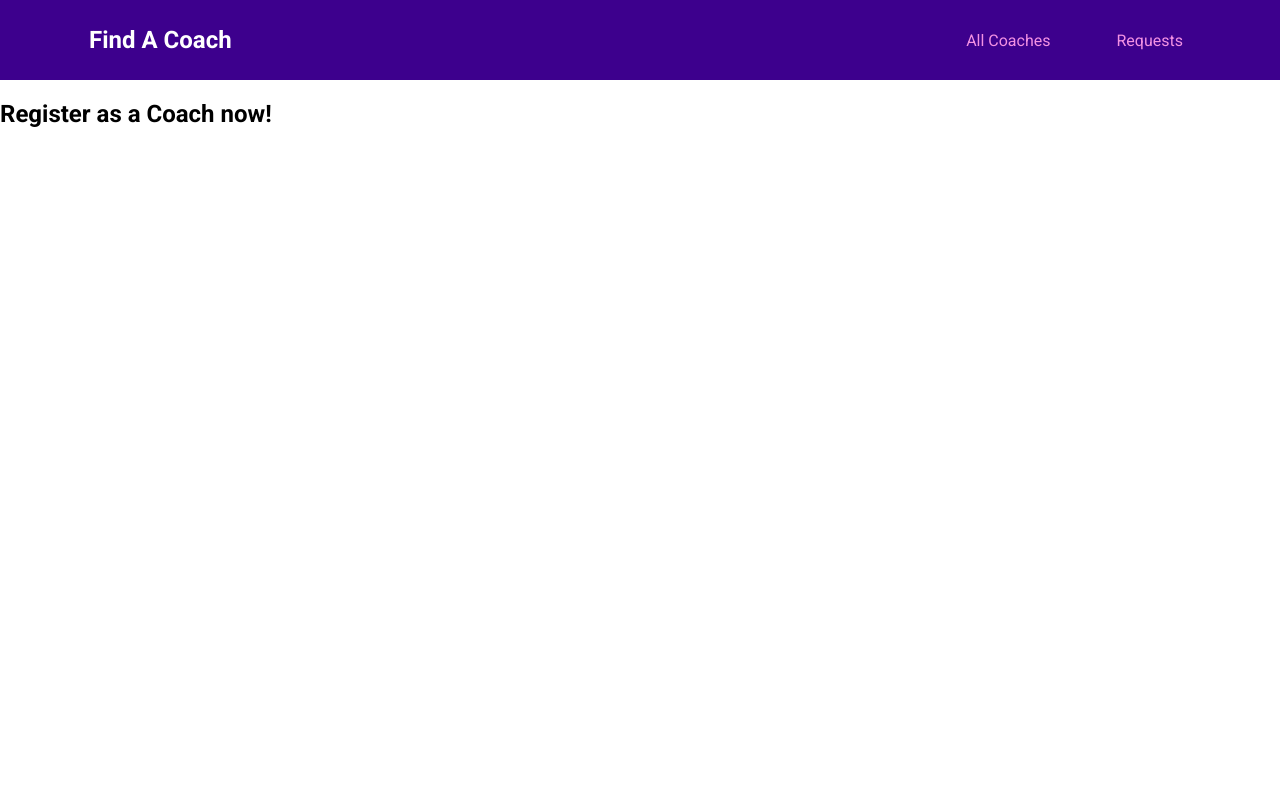
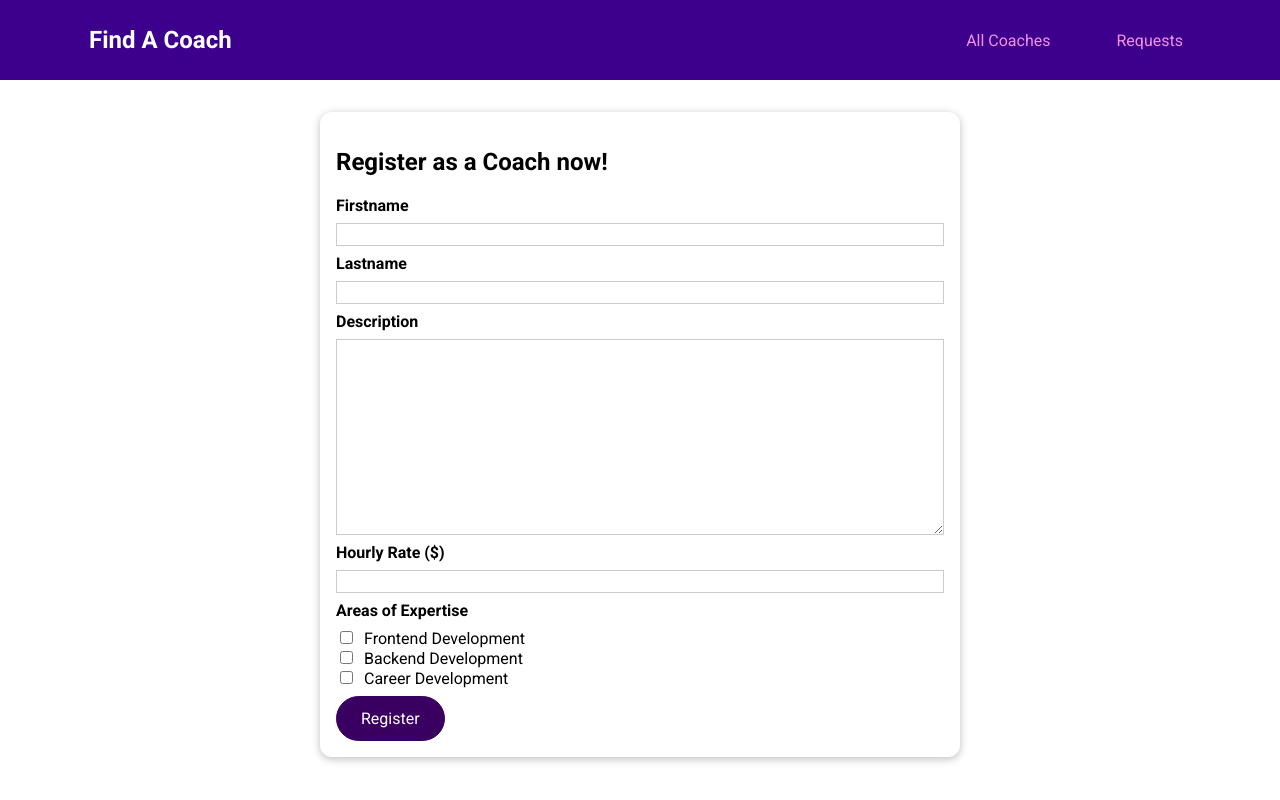
Before and after one commit to sydmasina/Find-a-Coach-VueApp, a Vue app: page /register in a window 1280 px wide. Built offline with nearby package versions, Linux system fonts and the light colour scheme.

Commit message:
Add Coach Form component to coach registration page

```diff
--- a/src/components/pages/coaches/CoachRegister.vue
+++ b/src/components/pages/coaches/CoachRegister.vue
@@ -1,15 +1,22 @@
 <template>
   <section>
+    <base-card>
     <h2>Register as a Coach now!</h2>
+    <coach-form></coach-form>
+    </base-card>
 
   </section>
 </template>
 
 <script>
+import CoachForm from '../../minicomps/coaches/CoachForm.vue';
 export default {
-
+  components: {
+    CoachForm,
+  }
 }
 </script>
+    BaseCard
 
 <style>
 
```
